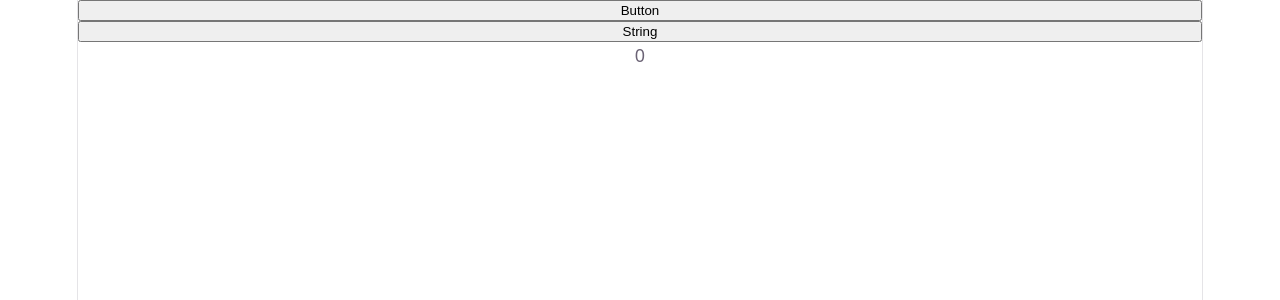
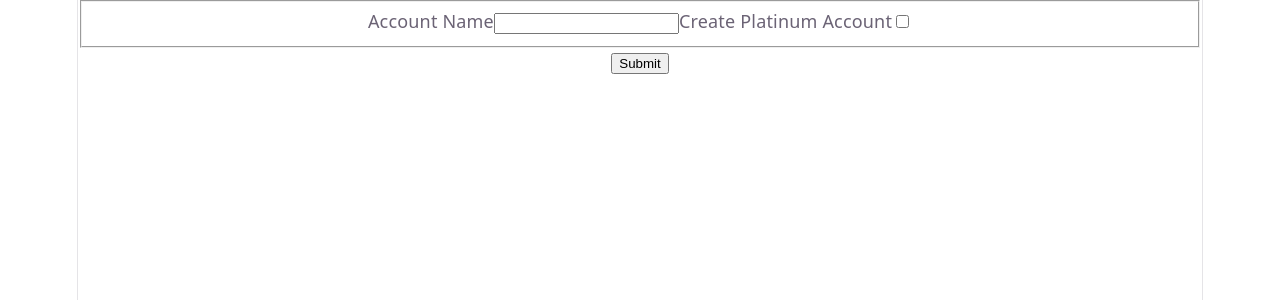
Before and after one commit to Jonathan-Winter-Dev/my-first-typescript-app, a React (Vite) app: page / in a window 1280 px wide. Shown: the top 300 px of the page. Built offline with nearby package versions, Linux system fonts and the light colour scheme.

Commit message:
add account add, delete and edit

```diff
--- a/src/App.tsx
+++ b/src/App.tsx
@@ -1,19 +1,38 @@
 import { useState } from "react";
 import "./App.css";
+import Account from "./account";
+import NewAccountForm from "./addAccount";
+import BankDisplay from "./bankDisplay";
 
 function App() {
-  const [count, setCount] = useState(0);
+  const [account, setAccount] = useState<Account | null>(null);
 
-  function stringCheck(string: string) {
-    console.log(string);
+  function addAccount(newAccount: Account) {
+    setAccount(newAccount);
+  }
+
+  function deleteAccount() {
+    setAccount(null);
+  }
+
+  function updateBalance(newBalance: number) {
+    if (account) {
+      setAccount({ ...account, balance: newBalance });
+    }
   }
 
   return (
     <>
-      <button onClick={() => setCount(count + 1)}>Button</button>
-      <button onClick={() => stringCheck(3)}>String</button>
-
-      <p>{count}</p>
+      {account ? (
+        <BankDisplay
+          name={account.name}
+          balance={account.balance}
+          updateBalance={updateBalance}
+          deleteAccount={deleteAccount}
+        />
+      ) : (
+        <NewAccountForm addAccount={addAccount} />
+      )}
     </>
   );
 }
--- /dev/null
+++ b/src/account.ts
@@ -0,0 +1,13 @@
+export default class Account {
+  name: string;
+  balance: number;
+  id: string;
+  isPlatinum: boolean;
+
+  constructor(name: string, isPlatinum: boolean) {
+    this.name = name;
+    this.balance = 0;
+    this.id = crypto.randomUUID();
+    this.isPlatinum = isPlatinum;
+  }
+}
--- /dev/null
+++ b/src/addAccount.tsx
@@ -0,0 +1,33 @@
+import Account from "./account.ts";
+
+type AccountFormProps = {
+  addAccount: (newAccount: Account) => void;
+};
+
+export default function NewAccountForm({ addAccount }: AccountFormProps) {
+  function handleSubmit(e: React.SubmitEvent<HTMLFormElement>) {
+    e.preventDefault();
+    console.log(e.target.accountName.value);
+    addAccount(
+      new Account(e.target.accountName.value, e.target.isPlatinum.isChecked),
+    );
+  }
+
+  return (
+    <>
+      <form method="" onSubmit={handleSubmit}>
+        <fieldset>
+          <span>
+            <label htmlFor="accountName">Account Name</label>
+            <input type="text" name="accountName" id="accountName" required />
+          </span>
+          <span>
+            <label htmlFor="isPlatinum">Create Platinum Account</label>
+            <input type="checkbox" name="isPlatinum" id="isPlatinum" />
+          </span>
+        </fieldset>
+        <input type="submit" />
+      </form>
+    </>
+  );
+}
--- /dev/null
+++ b/src/bankDisplay.tsx
@@ -0,0 +1,40 @@
+type BankDisplayProps = {
+  deleteAccount: () => void;
+  updateBalance: (newBalance: number) => void;
+  name: string;
+  balance: number;
+};
+
+export default function BankDisplay({
+  deleteAccount,
+  updateBalance,
+  name,
+  balance,
+}: BankDisplayProps) {
+  function handleDeleteAccount() {
+    deleteAccount();
+  }
+
+  function handleUpdateBalance(e: React.ChangeEvent<HTMLInputElement>) {
+    console.log(e.target.value);
+    updateBalance(Number(e.target.value));
+  }
+
+  return (
+    <>
+      <h1>Howdy {name}</h1>
+      <h2>£{balance}</h2>
+      <form action="">
+        <label htmlFor="updateBalance"></label>
+        <input
+          type="number"
+          name="updateBalance"
+          id="updateBalance"
+          value={balance}
+          onChange={handleUpdateBalance}
+        />
+      </form>
+      <button onClick={handleDeleteAccount}>Delete Account</button>
+    </>
+  );
+}
```
